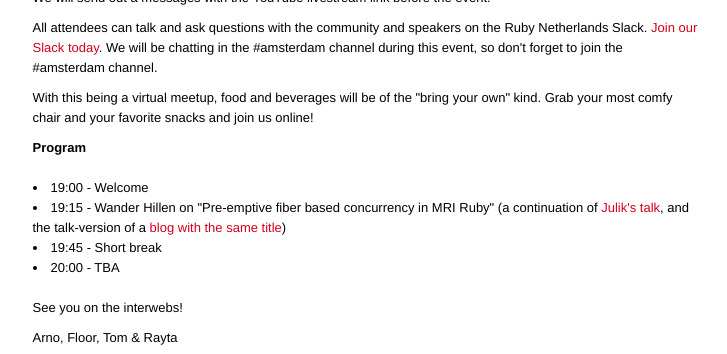
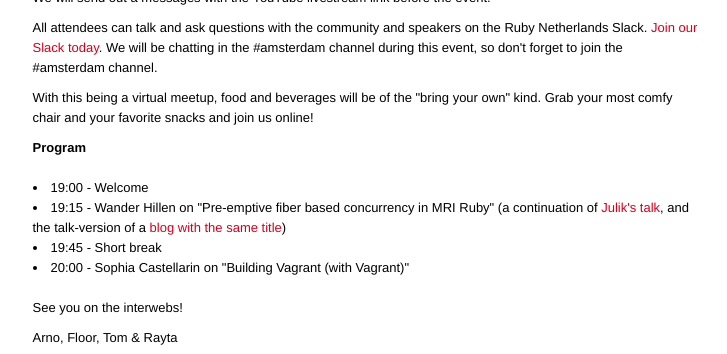
Before and after one commit to amsrb/amsrb.github.com, a Jekyll site: the page built from index.html, in a window 1280 px wide and 900 px high, scrolled down 697 px, cut to the strip 0-354 px from the top of the window. Shown: the whole strip, without its empty margins (275-1002 px from the left). Built offline with Jekyll 4.4.1, drawn with Linux system fonts in a browser that asks for light colours; comment, search, counter and statistics services are not loaded.

Commit message:
Add Sophia's talk

```diff
--- a/index.html
+++ b/index.html
@@ -35,7 +35,8 @@ layout: default
           <li>19:00 - Welcome</li>
           <li>19:15 - Wander Hillen on "Pre-emptive fiber based concurrency in MRI Ruby" (a continuation of <a href="https://www.youtube.com/watch?v=nk24WMICx4k" target="_blank">Julik's talk</a>, and the talk-version of a <a href="https://wjwh.eu/posts/2021-02-07-ruby-preemptive-fiber.html" target="_blank">blog with the same title</a>)</li>
           <li>19:45 - Short break</li>
-          <li>20:00 - TBA</li>
+          <li>20:00 - Sophia Castellarin on "Building Vagrant (with Vagrant)"</li>
+</li>
         </ul>
 
         <p>See you on the interwebs!</p>
```
